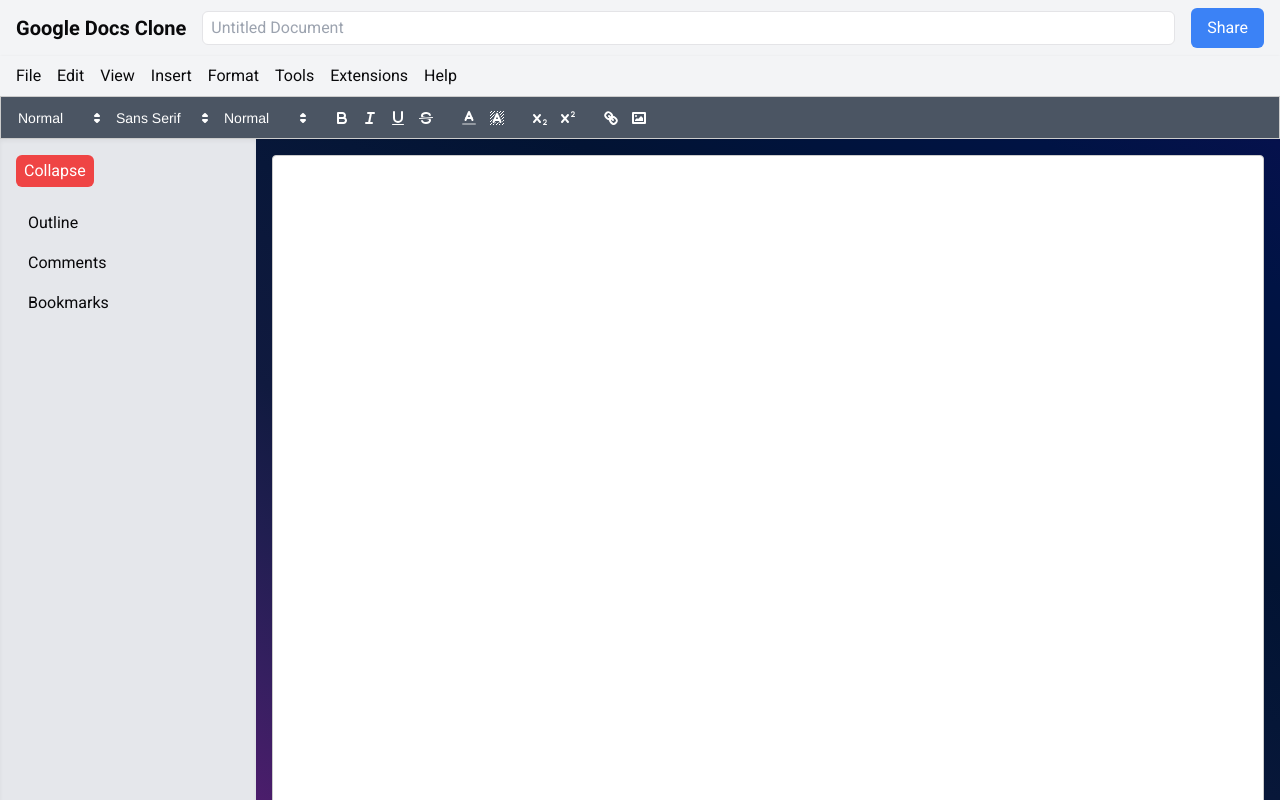
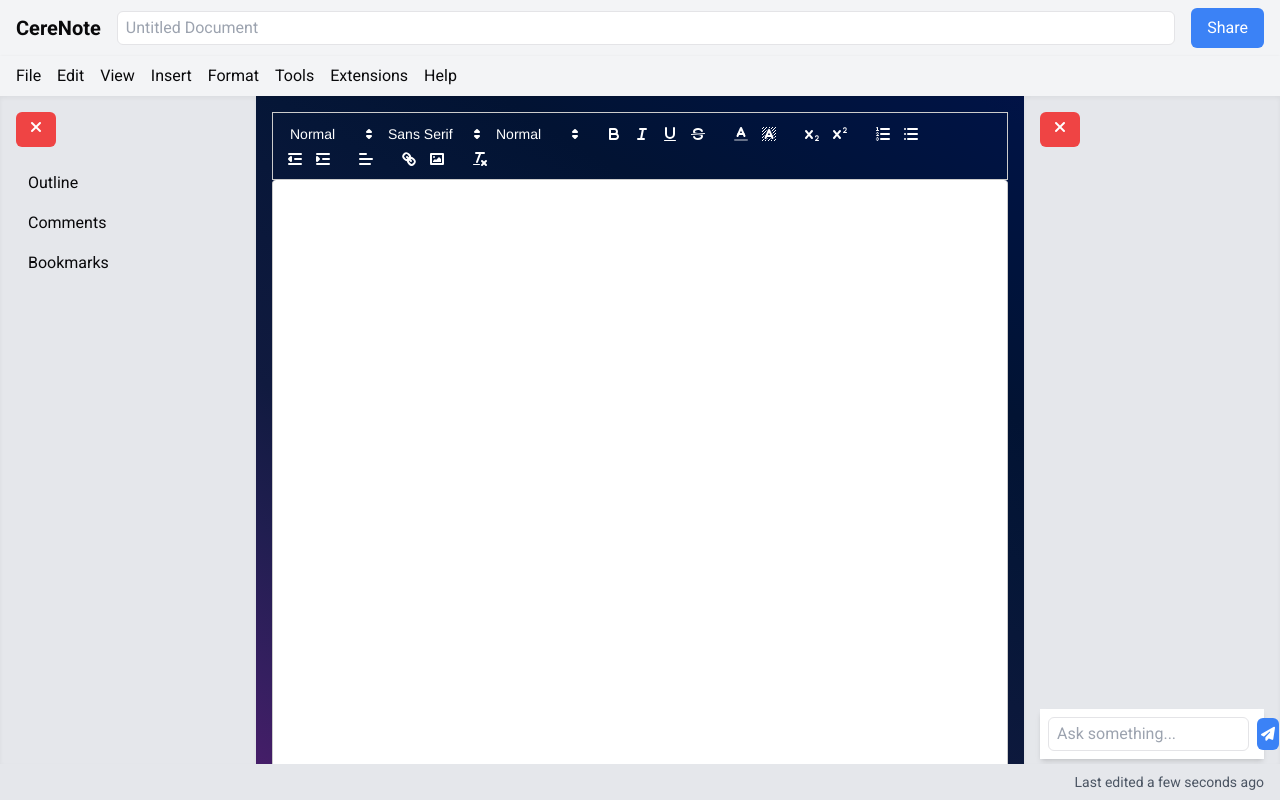
Before and after one commit to codynego/cerenote, a React (Vite) app in the folder frontend/: page /editor in a window 1280 px wide. Shown: the top 800 px of the page. Built offline with nearby package versions, Linux system fonts and the light colour scheme; sample sign-in values are in the browser's storage.

Commit message:
add AI chat component, integrate floating button, enhance editor layout with sidebars, and update dependencies

```diff
--- a/frontend/package.json
+++ b/frontend/package.json
@@ -10,6 +10,7 @@
     "preview": "vite preview"
   },
   "dependencies": {
+    "@heroicons/react": "^2.2.0",
     "@hookform/resolvers": "^3.9.1",
     "@radix-ui/react-label": "^2.1.0",
     "@radix-ui/react-slot": "^1.1.0",
--- /dev/null
+++ b/frontend/src/components/AiChat.tsx
@@ -0,0 +1,67 @@
+import React, { useState } from 'react';
+
+interface ChatMessage {
+  user: string;
+  ai: string;
+}
+
+const AiChat: React.FC = () => {
+  const [chatMessages, setChatMessages] = useState<ChatMessage[]>([]);  // Store chat messages
+  const [userInput, setUserInput] = useState<string>('');  // User input for the chat
+
+  // Handle sending the chat message
+  const sendMessage = async () => {
+    if (userInput.trim()) {
+      const newChatMessages = [...chatMessages, { user: userInput, ai: '...thinking' }];
+      setChatMessages(newChatMessages);
+      setUserInput('');  // Reset user input field
+
+      // Simulate an AI response (You can replace this with an actual API call)
+      setTimeout(() => {
+        const aiResponse = `AI Response to: ${userInput}`;
+        const updatedChatMessages = newChatMessages.map((message, index) =>
+          index === newChatMessages.length - 1 ? { ...message, ai: aiResponse } : message
+        );
+        setChatMessages(updatedChatMessages);
+      }, 1000); // Simulate a delay
+    }
+  };
+
+  return (
+    <div className="chat-section flex flex-col h-full">
+      {/* Chat History */}
+      <div className="chat-history overflow-auto flex-grow mb-4">
+        {chatMessages.map((msg, index) => (
+          <div key={index} className="chat-message mb-2">
+            <div className="user-message text-sm bg-blue-100 p-2 rounded-md text-right">
+              {msg.user}
+            </div>
+            <div className="ai-message text-sm bg-green-100 p-2 rounded-md mt-1">
+              {msg.ai}
+            </div>
+          </div>
+        ))}
+      </div>
+
+      {/* Input Area */}
+      <div className="chat-input flex items-center gap-2 mt-auto p-2 bg-white shadow-md mb-10">
+        <input
+          type="text"
+          value={userInput}
+          onChange={(e) => setUserInput(e.target.value)}
+          placeholder="Ask something..."
+          className="flex-grow px-2 py-1 border rounded-md focus:outline-none focus:ring"
+        />
+        <button
+          className=" p-1 bg-blue-500 text-white rounded-md hover:bg-blue-600"
+          onClick={sendMessage}
+        >
+          {/* FontAwesome send icon */}
+          <i className="fas fa-paper-plane text-sm"></i>
+        </button>
+      </div>
+    </div>
+  );
+};
+
+export default AiChat;
--- a/frontend/src/components/Editor.tsx
+++ b/frontend/src/components/Editor.tsx
@@ -2,18 +2,50 @@ import React, { useEffect, useRef, useState } from 'react';
 import Quill from 'quill';
 import 'quill/dist/quill.snow.css';
 import '../styles/editor.css'; // Ensure you style it appropriately
+import { FloatingBtn } from './FloatingBtn';
+import AiChat from './AiChat';
 
 export const Editor: React.FC = () => {
   const editorRef = useRef<HTMLDivElement>(null);
   const [isSidebarOpen, setSidebarOpen] = useState(true);
+  const [isRightSidebarOpen, setRightSidebarOpen] = useState(true);
 
   useEffect(() => {
     if (editorRef.current) {
-      new Quill(editorRef.current, {
+      const quill = new Quill(editorRef.current, {
         theme: 'snow',
         modules: {
-          toolbar: '#quill-toolbar', // Connect the toolbar using its ID
-        },
+          toolbar: [
+            [
+              { header: [1, 2, 3, false] },
+              { font: [] },
+              { size: ['small', false, 'large', 'huge'] }
+            ],
+            ['bold', 'italic', 'underline', 'strike'],
+            [{ color: [] }, { background: [] }],
+            [{ script: 'sub' }, { script: 'super' }],
+            [{ list: 'ordered' }, { list: 'bullet' }],
+            [{ indent: '-1' }, { indent: '+1' }],
+            [{ align: [] }],
+            ['link', 'image'],
+            ['clean']
+          ]
+        }
+      });
+
+      const toolbar = document.querySelector('.ql-toolbar');
+      let savedRange : any = null;
+
+      // Save the current selection when clicking on the toolbar
+      toolbar?.addEventListener('mousedown', () => {
+        savedRange = quill.getSelection();
+      });
+
+      // Restore the selection after interacting with the toolbar
+      toolbar?.addEventListener('mouseup', () => {
+        if (savedRange) {
+          quill.setSelection(savedRange);
+        }
       });
     }
   }, []);
@@ -22,11 +54,15 @@ export const Editor: React.FC = () => {
     setSidebarOpen(!isSidebarOpen);
   };
 
+  const toggleRightSidebar = () => {
+    setRightSidebarOpen(!isRightSidebarOpen);
+  };
+
   return (
     <div className="editor-wrapper flex flex-col h-screen w-screen">
       {/* Header Bar */}
       <div className="editor-header flex items-center px-4 py-2 bg-gray-100 shadow">
-        <div className="editor-logo font-bold text-xl mr-4">Google Docs Clone</div>
+        <div className="editor-logo font-bold text-xl mr-4">CereNote</div>
         <input
           type="text"
           placeholder="Untitled Document"
@@ -49,62 +85,55 @@ export const Editor: React.FC = () => {
         <button className="menu-item">Help</button>
       </div>
 
-      {/* Toolbar */}
-      <div id="quill-toolbar" className="editor-toolbar bg-gray-600 shadow-sm">
-        <span className="ql-formats">
-          <select className="ql-header">
-            <option value="1"></option>
-            <option value="2"></option>
-            <option selected></option>
-          </select>
-          <select className="ql-font"></select>
-          <select className="ql-size">
-            <option value="small"></option>
-            <option selected></option>
-            <option value="large"></option>
-            <option value="huge"></option>
-          </select>
-        </span>
-        <span className="ql-formats">
-          <button className="ql-bold"></button>
-          <button className="ql-italic"></button>
-          <button className="ql-underline"></button>
-          <button className="ql-strike"></button>
-        </span>
-        <span className="ql-formats">
-          <select className="ql-color"></select>
-          <select className="ql-background"></select>
-        </span>
-        <span className="ql-formats">
-          <button className="ql-script" value="sub"></button>
-          <button className="ql-script" value="super"></button>
-        </span>
-        <span className="ql-formats">
-          <button className="ql-link"></button>
-          <button className="ql-image"></button>
-        </span>
-      </div>
-
-      {/* Main Content with Sidebar and Editor */}
-      <div className="editor-main flex flex-grow">
-        {/* Sidebar */}
-        {isSidebarOpen && (
-          <div className="editor-sidebar w-1/5 bg-gray-200 p-4 shadow-inner">
+      {/* Main Content with Sidebars and Editor */}
+      <div className="editor-main flex flex-grow overflow-hidden">
+        {/* Left Sidebar */}
+        <div className={`editor-sidebar ${isSidebarOpen ? 'w-1/5' : 'w-0'} transition-all duration-300 bg-gray-200 p-4 shadow-inner`}>
           <button
             className="toggle-sidebar-btn mb-4 px-2 py-1 bg-red-500 text-white rounded-md hover:bg-red-600"
             onClick={toggleSidebar}
           >
-              Collapse
+            {/* FontAwesome icon for left sidebar open/close */}
+            {isSidebarOpen ? (
+              <i className="fas fa-times h-6 w-6 text-white"></i>  // Close icon
+            ) : (
+              <i className="fas fa-bars h-6 w-6 text-white"></i>  // Open icon
+            )}
           </button>
+          {isSidebarOpen && (
+            <>
               <div className="sidebar-item py-2 px-3 hover:bg-gray-300 rounded cursor-pointer">Outline</div>
               <div className="sidebar-item py-2 px-3 hover:bg-gray-300 rounded cursor-pointer">Comments</div>
               <div className="sidebar-item py-2 px-3 hover:bg-gray-300 rounded cursor-pointer">Bookmarks</div>
+            </>
+          )}
         </div>
-        )}
 
         {/* Editor Container */}
-        <div className={`editor-container flex-grow p-4 ${isSidebarOpen ? 'w-4/5' : 'w-full'}`}>
-          <div ref={editorRef} className="editor-content bg-white shadow-sm rounded h-full"></div>
+        <div className={`editor-container flex-grow p-4 overflow-hidden ${isSidebarOpen ? (isRightSidebarOpen ? 'w-3/5' : 'w-4/5') : (isRightSidebarOpen ? 'w-4/5' : 'w-full')}`}>
+          {/* Toolbar */}
+          <div className="editor-toolbar bg-gray-100 shadow-sm w-full fixed z-10 top-0"></div>
+
+          {/* Editor Content */}
+          <div ref={editorRef} className="editor-content bg-white shadow-sm rounded h-full overflow-auto mt-[55px]"></div>
+        </div>
+
+        {/* Right Sidebar */}
+        <div className={`editor-right-sidebar ${isRightSidebarOpen ? 'w-1/5' : 'w-0'} transition-all duration-300 bg-gray-200 p-4 shadow-inner`}>
+          <button
+            className="toggle-right-sidebar-btn mb-4 px-2 py-1 bg-red-500 text-white rounded-md hover:bg-red-600"
+            onClick={toggleRightSidebar}
+          >
+            {/* FontAwesome icon for right sidebar open/close */}
+            {isRightSidebarOpen ? (
+               <i className="fas fa-times h-6 w-6 text-white text-center"></i>  //
+            ) : (
+              <FloatingBtn />  // Open icon
+            )}
+          </button>
+          {isRightSidebarOpen && (
+            <AiChat />
+          )}
         </div>
       </div>
 
--- a/frontend/src/components/FloatingBtn.tsx
+++ b/frontend/src/components/FloatingBtn.tsx
@@ -4,7 +4,7 @@ export const FloatingBtn = () => {
   return (
     <button
       className='floating-btn fixed bottom-10 right-10 w-16 h-16 rounded-full bg-gradient-to-r from-purple-500 to-indigo-500 text-white shadow-lg flex items-center justify-center hover:from-purple-600 hover:to-indigo-600 transition-transform transform hover:scale-110'
-      onClick={() => alert('AI Chat activated!')}
+      // onClick={() => alert('AI Chat activated!')}
     >
       <i className="fa-solid fa-robot text-[24px]"></i>
     </button>
--- a/frontend/src/styles/editor.css
+++ b/frontend/src/styles/editor.css
@@ -17,7 +17,3 @@
   .ql-toolbar .ql-picker-item {
     color: white;
   }
-
-  .editor-container {
-    height: 100vh;
-  }
```
Also changed, not shown: 1 other file (tests, documents, lock files or other folders). Lines whose indentation alone changed are shown as unchanged.
